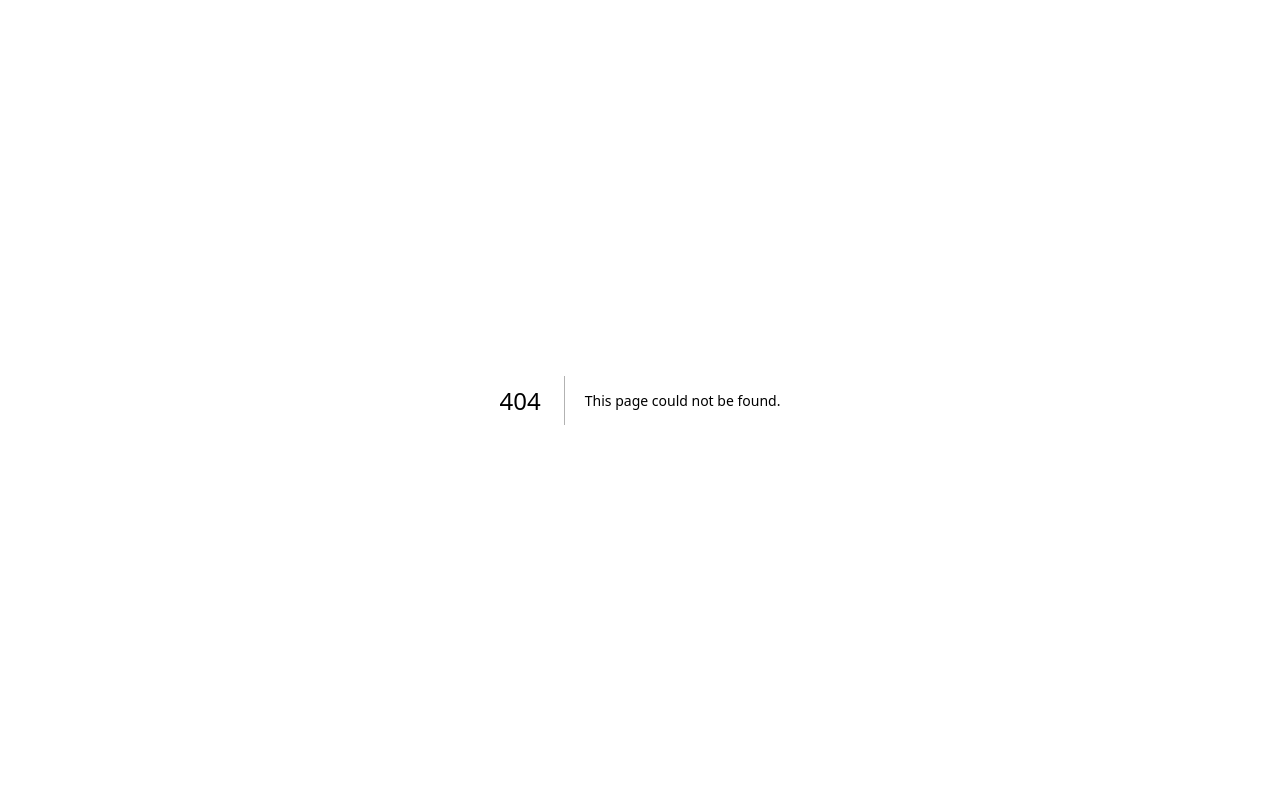
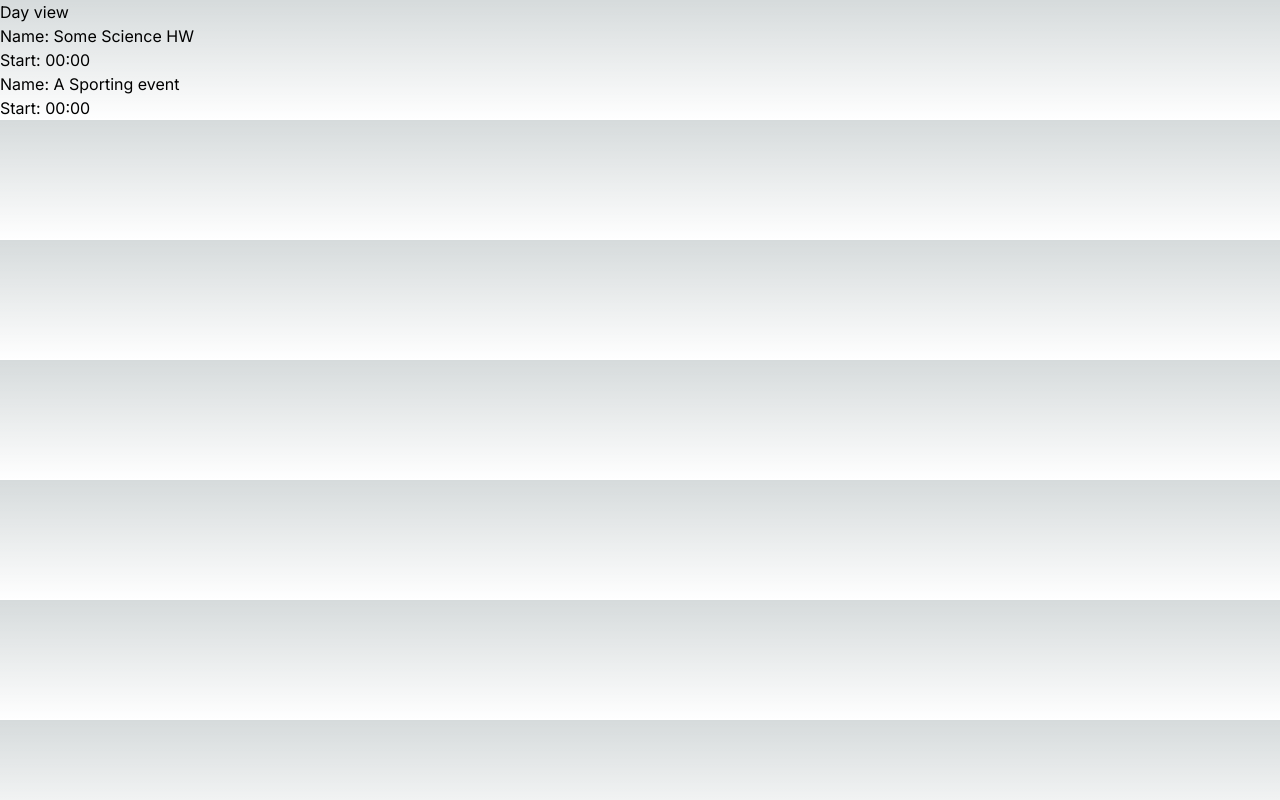
Before and after one commit to jbs-hackathon-2024/time-manager, a Next.js app: page /day-view in a window 1280 px wide. Before the commit this address had no page. Built offline with nearby package versions, Linux system fonts and the light colour scheme.

Commit message:
add types and API example

```diff
--- a/src/app/api/user-events/scheduleItems.json
+++ b/src/app/api/user-events/scheduleItems.json
@@ -1,5 +1,5 @@
 {
-    "scheduleItem": [
+    "scheduleItems": [
         {
             "start": "00:00",
             "end": "00:00",
--- /dev/null
+++ b/src/app/day-view/DayItem.tsx
@@ -0,0 +1,13 @@
+
+function DayItem(scheduleItem: any) {
+    return (
+        <>
+        <div>
+            <p>Name: {scheduleItem.scheduleItem.name}</p>
+            <p>Start: {scheduleItem.scheduleItem.start}</p>
+        </div>
+        </>
+    )
+}
+
+export default DayItem
--- /dev/null
+++ b/src/app/day-view/page.tsx
@@ -0,0 +1,18 @@
+import DayItem from "./DayItem"
+
+
+async function DayView() {
+    let res = await fetch(`${process.env.NEXT_PUBLIC_BASE_URL}api/user-events`)
+    let data = (await res.json()) as APIResponse
+
+    return (
+        <>
+        <h1>Day view</h1>
+        {data.data.scheduleItems.map((item: any) => (
+            <DayItem scheduleItem={item}/>
+        ))}
+        </>
+    )
+}
+
+export default DayView
```
Also changed, not shown: src/types/Types.ts (added, +17 -0 lines), 1 other file (tests, documents, lock files or other folders).
